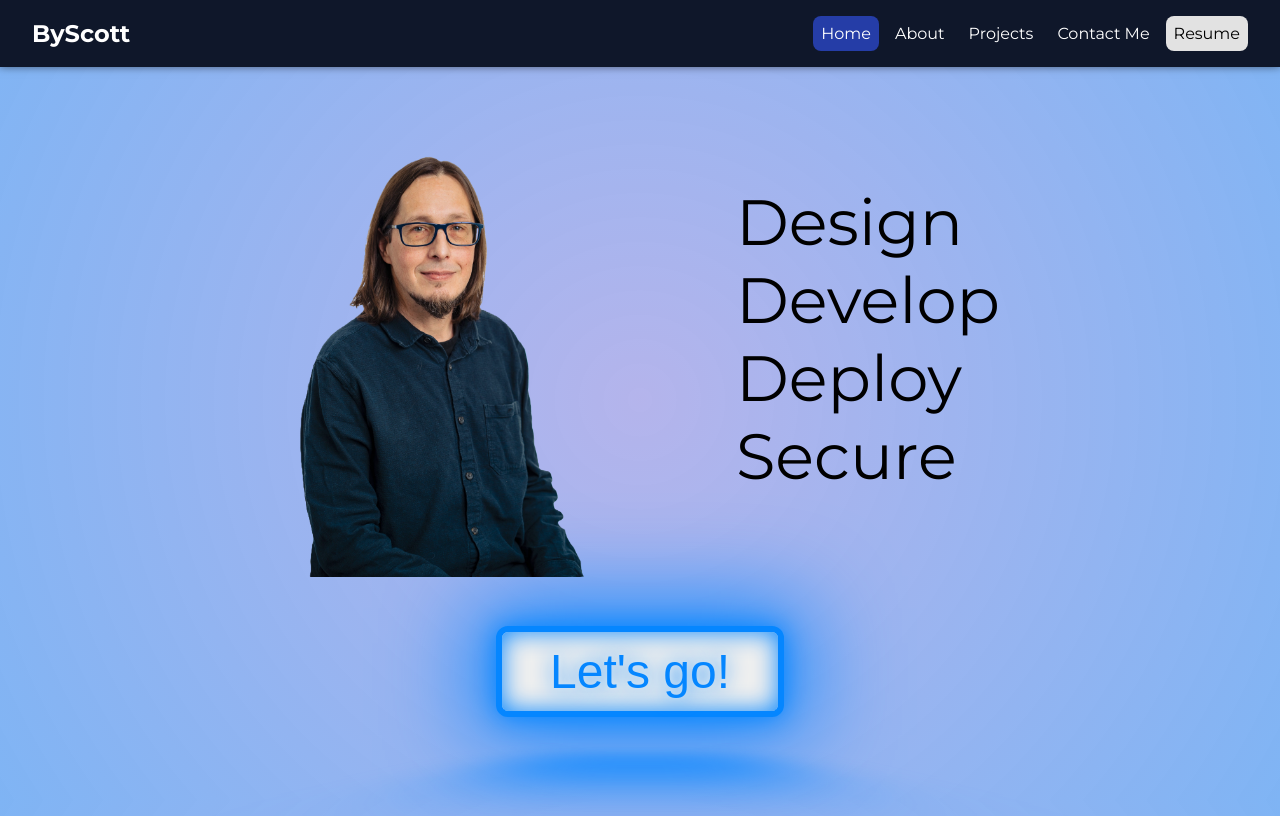
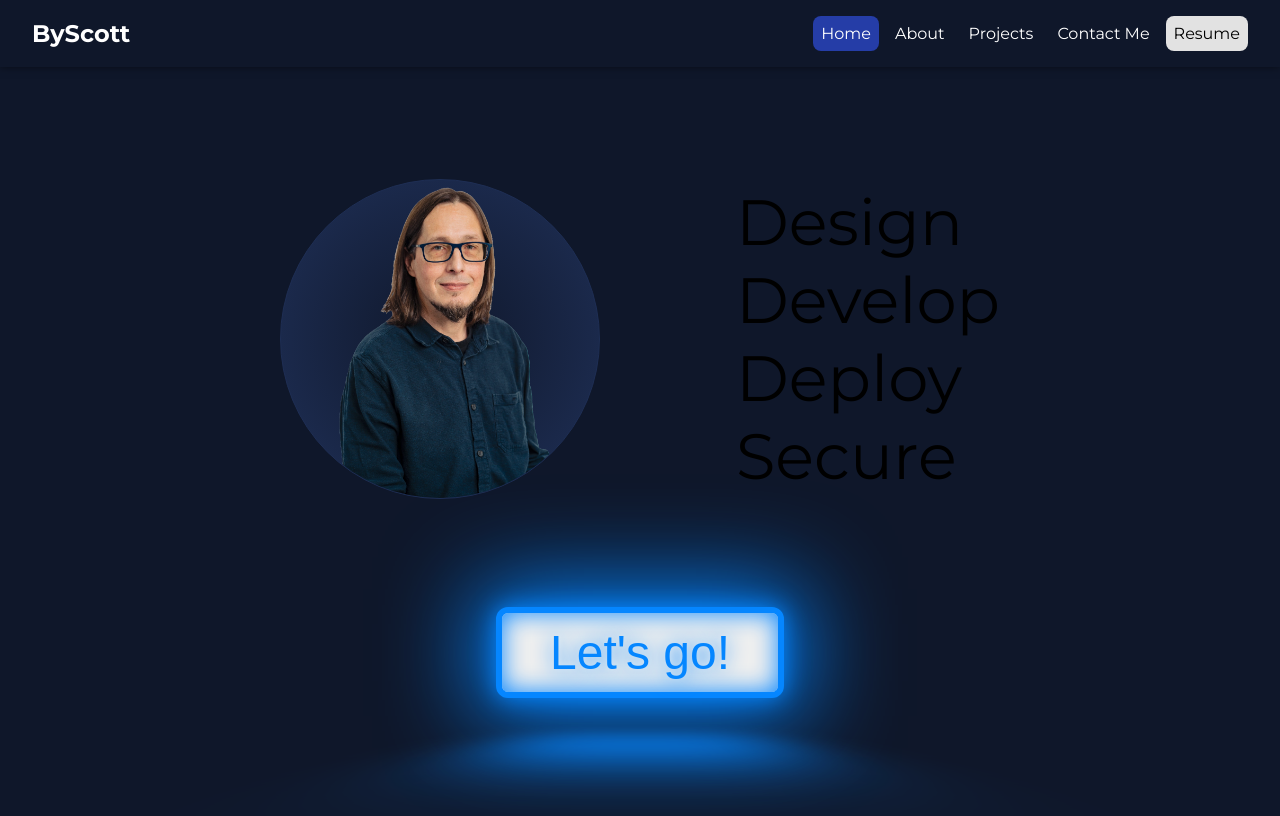
Before and after one commit to pawscanthack/portfolio, a React (Create React App) app: page / in a window 1280 px wide. Built offline with nearby package versions, Linux system fonts and the light colour scheme; no server answers.

Commit message:
Create container for home image and change up some colors

```diff
--- a/src/css/app.css
+++ b/src/css/app.css
@@ -1,18 +1,20 @@
 @import url("https://fonts.googleapis.com/css2?family=Montserrat:ital,wght@0,100..900;1,100..900&family=Open+Sans:ital,wght@0,300..800;1,300..800&family=Roboto:ital,wght@0,100;0,300;0,400;0,500;0,700;0,900;1,100;1,300;1,400;1,500;1,700;1,900&display=swap");
+
+:root {
+  --primary: #0f172a;
+  --secondary: #1e2e54;
+  --accent: #2d467f;
+  --accent-2: #3d5da9;
+  --text-light: #e0e0e0;
+}
+
 * {
   box-sizing: border-box;
 }
 
 body {
   margin: 0;
-  background: rgb(255, 255, 255);
-  background: rgb(255, 255, 255);
-  background: radial-gradient(
-    circle,
-    rgba(255, 255, 255, 1) 0%,
-    rgba(170, 170, 233, 0.8772102591036415) 0%,
-    rgba(127, 180, 244, 1) 100%
-  );
+  background-color: var(--primary);
   height: 100vh;
   width: 100%;
   font-family: "Montserrat", sans-serif;
--- a/src/css/home.css
+++ b/src/css/home.css
@@ -21,10 +21,22 @@
   justify-content: center;
 }
 
+.home-section-image-container {
+  background-image: radial-gradient(var(--primary), var(--secondary) 90%);
+  border: var(--secondary) 1px solid;
+  border-radius: 50%;
+  height: 20rem;
+  width: 20rem;
+  overflow: hidden;
+  position: relative;
+}
+
 .home-section-image {
-  max-width: 20em;
-  border-radius: 20px;
-  padding: 1px;
+  height: 100%;
+  width: 110%;
+  transform: scale(1.25);
+  object-fit: contain;
+  position: relative;
 }
 .home-list-container {
   display: flex;
--- a/src/pages/Home.jsx
+++ b/src/pages/Home.jsx
@@ -21,7 +21,9 @@ export const Home = () => {
   return (
     <section className="home-section">
       <div className="home-section-container">
-        <img src={hero} alt="profile" className="home-section-image" />
+        <div className="home-section-image-container">
+          <img src={hero} alt="profile" className="home-section-image" />
+        </div>
         <div className="home-list-container">
           <ul className="home-tag-list">
             <li>Design</li>
```
